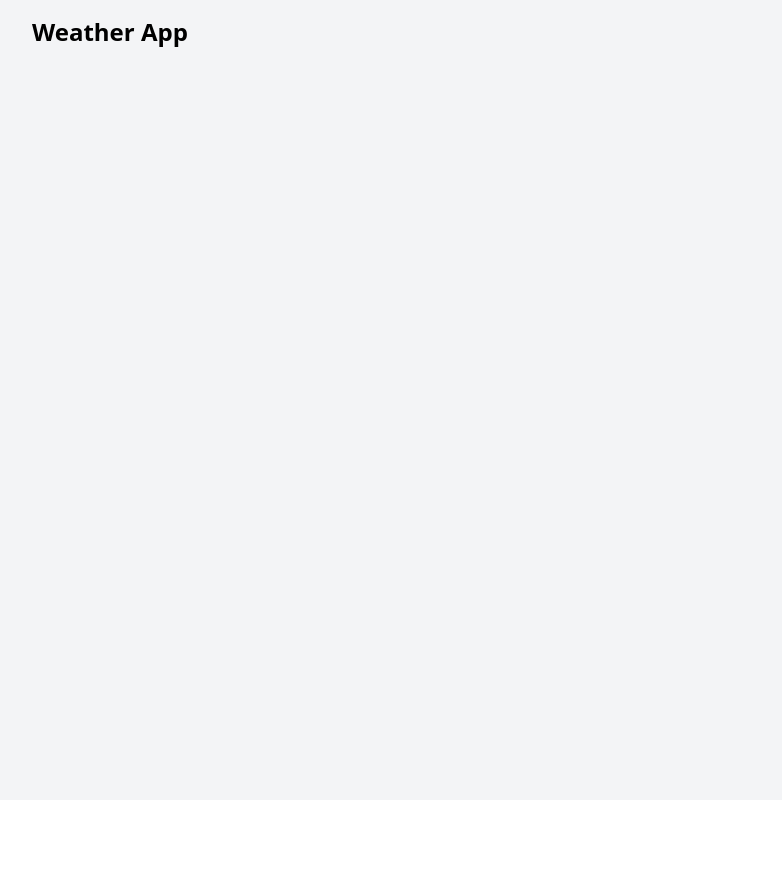
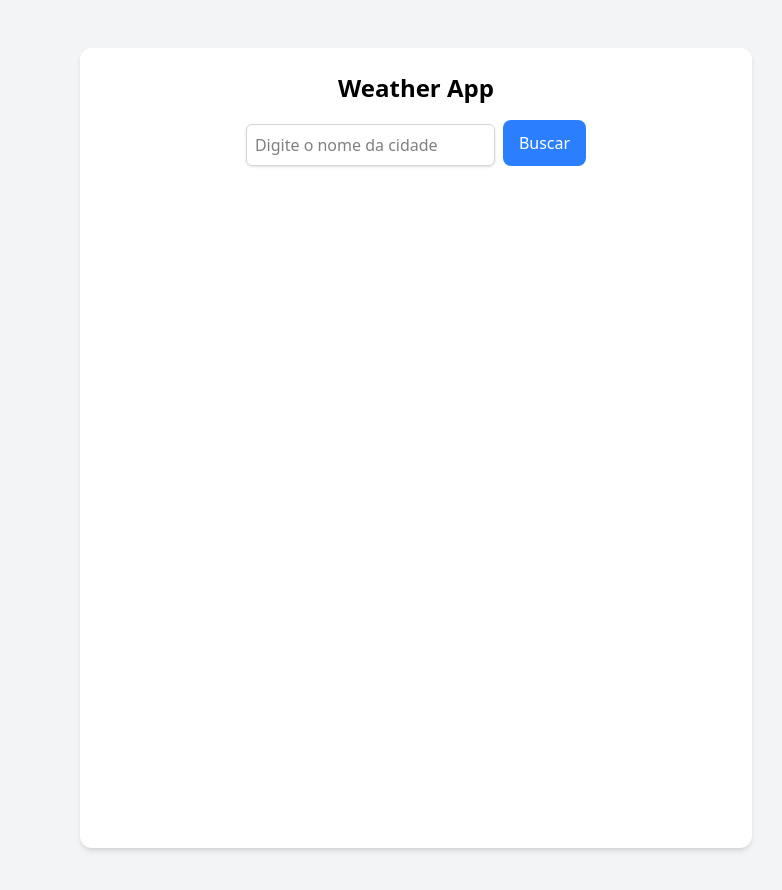
Before and after one commit to guioliszewski/WeatherApp, a React (Vite) app in the folder weatherApp/: page / in a window 1280 px wide. Shown: the top 890 px of the page, without its empty margins (224-1006 px from the left). Before the commit the page ends 800 px from the top, so only its background shows below. Built offline with nearby package versions, Linux system fonts and the light colour scheme.

Commit message:
app.tsx was implemented was style changes were made

```diff
--- a/weatherApp/src/App.tsx
+++ b/weatherApp/src/App.tsx
@@ -1,14 +1,27 @@
 import React, { useState } from "react";
 import axios from "axios";
+import { WeatherCard } from "./components/WeatherCard";
+import { Forecast } from "./components/Forecast";
+import { SearchBar } from "./components/SearchBar";
+import { useWeather } from "./components/useWeather";
 
-function App() {
+export default function App() {
+  const { weather, forecast, loading, error, fetch } = useWeather();
+
   return (
-    <div className="min-h-screen bg-gray-100 p-4">
-      <div className="max-w-3xl mx-auto">
-        <h1 className="text-2xl font-bold mb-4">Weather App</h1>
+    <div className="min-h-screen bg-gray-100 py-12 px-4 sm:px-6 lg:px-8">
+      <div className="w-300 h-200 mx-auto bg-white rounded-xl shadow-md overflow-hidden md:max-w-2xl p-6">
+        <h1 className="text-2xl flex justify-center font-bold mb-4">
+          Weather App
+        </h1>
+        <div className="flex justify-center mb-4">
+          <SearchBar onSearch={fetch} />
+          {loading && <p>Carregando...</p>}
+          {error && <p className="text-red-500">{error}</p>}
+          {weather && <WeatherCard data={weather} />}
+          {forecast && <Forecast data={forecast} />}
+        </div>
       </div>
     </div>
   );
 }
-
-export default App;
--- a/weatherApp/src/components/SearchBar.tsx
+++ b/weatherApp/src/components/SearchBar.tsx
@@ -1,7 +1,7 @@
 import { useState } from "react";
 import React from "react";
 
-export const searchBar = ({
+export const SearchBar = ({
   onSearch,
 }: {
   onSearch: (city: string) => void;
@@ -20,7 +20,7 @@ export const searchBar = ({
         value={city}
         onChange={(e) => setCity(e.target.value)}
         placeholder="Digite o nome da cidade"
-        className="px-4 py-2 border rounded-lg"
+        className="mt-1 block w-full border-gray-300 rounded-md shadow-sm focus:ring-blue-500 focus:border-blue-500 p-2 border"
       />
       <button
         type="submit"
```
